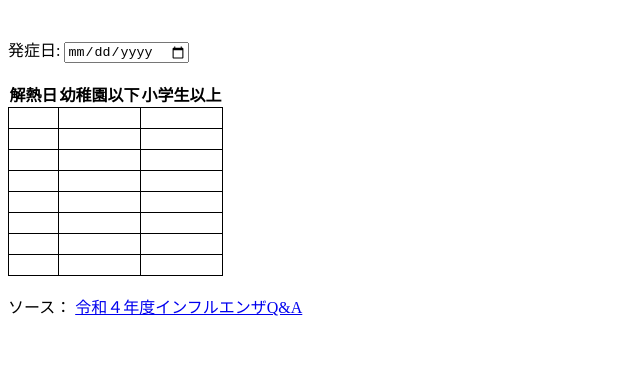
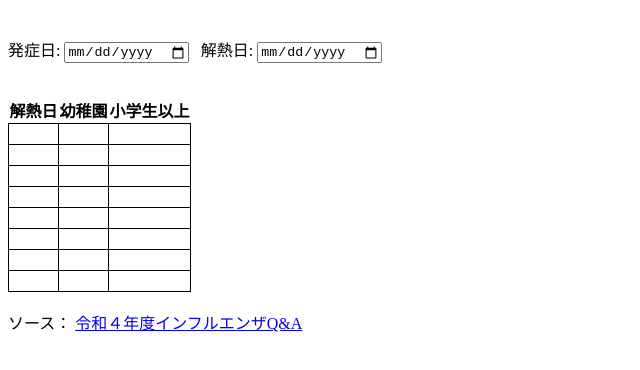
Before and after one commit to dongrid/fluSchool, a plain HTML site: page index.html in a window 1280 px wide. Shown: the part 70-440 px from the top of the page, without its empty margins (0-640 px from the left). Drawn offline with Linux system fonts and the light colour scheme.

Commit message:
Update index.html
解熱日を入力できるようにしました。
解熱日が入力された場合には登校可能日をテキストで示し、表中の該当する行が光るようにしました。

```diff
--- a/index.html
+++ b/index.html
@@ -16,118 +16,125 @@
   <body>
     <h1>インフルエンザ登校可能日</h1><br>
     <form>
-      <label for="symptom-date">発症日:</label>
-      <input type="date" id="symptom-date" name="symptom-date" onchange="calculate()">
-    </form><br>
-    <table>
+      <label for="onset-date">発症日:</label>
+      <input type="date" id="onset-date" name="onset-date" onchange="calculate()"> &nbsp;
+      <label for="actual-recovery-date">解熱日:</label>
+      <input type="date" id="actual-recovery-date" name="actual-recovery-date" onchange="calculate()"><br>
+    </form>
+
+    <p id="message"></p><br>
+
+    <table id="my-table">
+      <thead>
         <tr>
           <th>解熱日</th>
-        <th>幼稚園以下</th>
+          <th>幼稚園</th>
           <th>小学生以上</th>
         </tr>
-      <tr>
-        <td></td>
-        <td></td>
-        <td></td>
-      </tr>
-      <tr>
-        <td></td>
-        <td></td>
-        <td></td>
-      </tr>
-      <tr>
-        <td></td>
-        <td></td>
-        <td></td>
-      </tr>
-      <tr>
-        <td></td>
-        <td></td>
-        <td></td>
-      </tr>
-      <tr>
-        <td></td>
-        <td></td>
-        <td></td>
-      </tr>
-      <tr>
-        <td></td>
-        <td></td>
-        <td></td>
-      </tr>
-      <tr>
-        <td></td>
-        <td></td>
-        <td></td>
-      </tr>
-      <tr>
-        <td></td>
-        <td></td>
-        <td></td>
-      </tr>
+      </thead>
+      <tbody></tbody>
     </table>
+
     <script>
+    // テーブル
+    const table = document.querySelector('#my-table tbody');
+    // ここでテーブルの段数を調整
+    const numRows = 8;
+
+    for (let i = 0; i < numRows; i++) {
+      const row = document.createElement('tr');
+
+      for (let j = 0; j < 3; j++) {
+        const cell = document.createElement('td');
+        row.appendChild(cell);
+      }
+
+      table.appendChild(row);
+    }
+
+    // メッセージ
+    const messageElement = document.getElementById("message");
+
 		// 発症日を元に、登校可能日を計算し、テーブルに反映する関数
 		function calculate() {
+      // テーブルとメッセージのリセット
+      messageElement.textContent = "";
+      for (let i = 0; i < table.rows.length; i++) {
+        const row = table.rows[i];
+        for (let j = 0; j < row.cells.length; j++) {
+          const cell = row.cells[j];
+          cell.textContent = "";
+        }
+      }
+      table.style.backgroundColor = "";
+
       // 発症日を取得
-      const symptomDateInput = document.getElementById("symptom-date");
-      if (!symptomDateInput.value) {
-        return; // 空文字列を返す
+      const onsetDateInput = document.getElementById("onset-date");
+      if (!onsetDateInput.value) {
+        return; // 空を返す
       }
-      const symptomDate = new Date(document.getElementById("symptom-date").value);
+      const onsetDate = new Date(document.getElementById("onset-date").value);
+
+      // 発症6日目
+      const onset6thDayDate = new Date(onsetDate.getTime());
+      onset6thDayDate.setDate(onsetDate.getDate() + 6);
 
       // テーブルを更新
-      for (let i = 1; i <= 8; i++) {
+      for (let i = 0; i < numRows; i++) {
         // 解熱日を設定
-        var recoveryDate = new Date(symptomDate.getTime());
-        recoveryDate.setDate(symptomDate.getDate() + i - 1);
+        var recoveryDate = new Date(onsetDate.getTime());
+        recoveryDate.setDate(onsetDate.getDate() + i);
 
-        // 幼稚園以下の登校可能日を計算
-        // symptomDateから6日後の日付を計算する
-        var kindergartenDate = new Date(symptomDate.getTime());
-        kindergartenDate.setDate(symptomDate.getDate() + 6);
-
-        // recoveryDateから4日後の日付を計算する
+        //登校可能日を計算
         var recovery4thDayDate = new Date(recoveryDate.getTime());
         recovery4thDayDate.setDate(recoveryDate.getDate() + 4);
-
-        // kindergartenDateとrecovery4thDayDateを比較して、kindergartenPossibleDateを決定する
-        var kindergartenPossibleDate;
-        if (kindergartenDate > recovery4thDayDate) {
-          kindergartenPossibleDate = kindergartenDate;
-        } else {
-          kindergartenPossibleDate = recovery4thDayDate;
-        }
-
-        // 小学生以上の登校可能日を計算
-        // symptomDateから6日後の日付を計算する
-        var schoolDate = new Date(symptomDate.getTime());
-        schoolDate.setDate(symptomDate.getDate() + 6);
-
-        // recoveryDateから3日後の日付を計算する
-        var school3rdDayDate = new Date(recoveryDate.getTime());
-        school3rdDayDate.setDate(recoveryDate.getDate() + 3);
-
-        // schoolDateとschool3rdDayDateを比較して、schoolPossibleDateを決定する
-        var schoolPossibleDate;
-        if (schoolDate > school3rdDayDate) {
-          schoolPossibleDate = schoolDate;
-        } else {
-          schoolPossibleDate = school3rdDayDate;
-        }
+        var recovery3rdDayDate = new Date(recoveryDate.getTime());
+        recovery3rdDayDate.setDate(recoveryDate.getDate() + 3);
+        var kindergartenPossibleDate = onset6thDayDate > recovery4thDayDate ? onset6thDayDate : recovery4thDayDate;
+        var schoolPossibleDate = onset6thDayDate > recovery3rdDayDate ? onset6thDayDate : recovery3rdDayDate;
 
         // 日付をテーブルに反映
-        var table = document.getElementsByTagName("table")[0];
         table.rows[i].cells[0].textContent = recoveryDate.toLocaleDateString();
         table.rows[i].cells[1].textContent = kindergartenPossibleDate.toLocaleDateString();
         table.rows[i].cells[2].textContent = schoolPossibleDate.toLocaleDateString();
+      }
+
+      // 実解熱日を取得
+      const actualRecoveryDateInput = document.getElementById("actual-recovery-date");
+      if (actualRecoveryDateInput.value) {
+        const actualRecoveryDate = new Date(actualRecoveryDateInput.value);
+
+        // 実解熱日-発症日
+        const recoveryDuration = Math.round((actualRecoveryDate - onsetDate) / (24 * 60 * 60 * 1000));
+
+        // 発症日と実解熱日があればメッセージを表示
+        if (recoveryDuration < 0) {
+          messageElement.style.color = "red";
+          messageElement.textContent = "エラー：解熱日は発症日以降に設定してください";
+        } else {
+          //登校可能日を計算
+          var actualRecovery4thDayDate = new Date(actualRecoveryDate.getTime());
+          actualRecovery4thDayDate.setDate(actualRecoveryDate.getDate() + 4);
+          var actualRecovery3rdDayDate = new Date(actualRecoveryDate.getTime());
+          actualRecovery3rdDayDate.setDate(actualRecoveryDate.getDate() + 3);
+          var kindergartenPossibleDate = onset6thDayDate > actualRecovery4thDayDate ? onset6thDayDate : actualRecovery4thDayDate;
+          var schoolPossibleDate = onset6thDayDate > actualRecovery3rdDayDate ? onset6thDayDate : actualRecovery3rdDayDate;
+          messageElement.style.color = "black";
+          messageElement.textContent = `幼稚園に行けるのは${kindergartenPossibleDate.toLocaleDateString()}、小学校に行けるのは${schoolPossibleDate.toLocaleDateString()}です。`;
+
+          table.rows[recoveryDuration].backgroundColor = "lightyellow";
+
+          // テーブルの該当する行を薄黄色にする
+          if (recoveryDuration < numRows) {
+            table.rows[recoveryDuration].style.backgroundColor = "lightyellow";
+          }
+        }
       }
     }
 
 		// ページが読み込まれたときにcalculate()関数を実行
 		window.onload = calculate();
-	</script>
-  <br>
+	  </script><br>
   ソース：
 	<a href="https://www.mhlw.go.jp/stf/seisakunitsuite/bunya/kenkou_iryou/kenkou/kekkaku-kansenshou/infulenza/QA2022.html#:~:text=%E7%8F%BE%E5%9C%A8%E3%80%81%E5%AD%A6%E6%A0%A1%E4%BF%9D%E5%81%A5%E5%AE%89%E5%85%A8%E6%B3%95,%E3%80%81%E3%81%93%E3%81%AE%E9%99%90%E3%82%8A%E3%81%A7%E3%81%AF%E3%81%82%E3%82%8A%E3%81%BE%E3%81%9B%E3%82%93%EF%BC%89%E3%80%82">令和４年度インフルエンザQ&A</a>
   </body>
```
Lines whose indentation alone changed are shown as unchanged.
